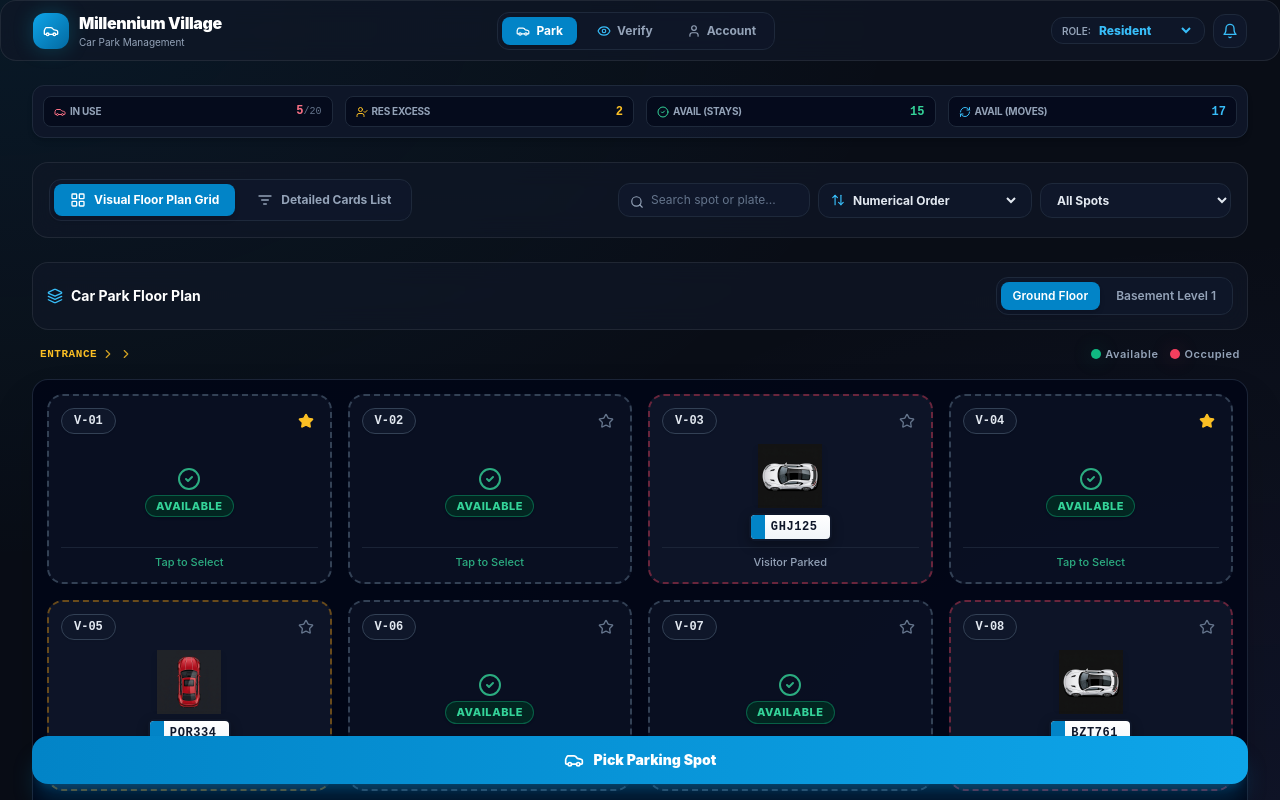
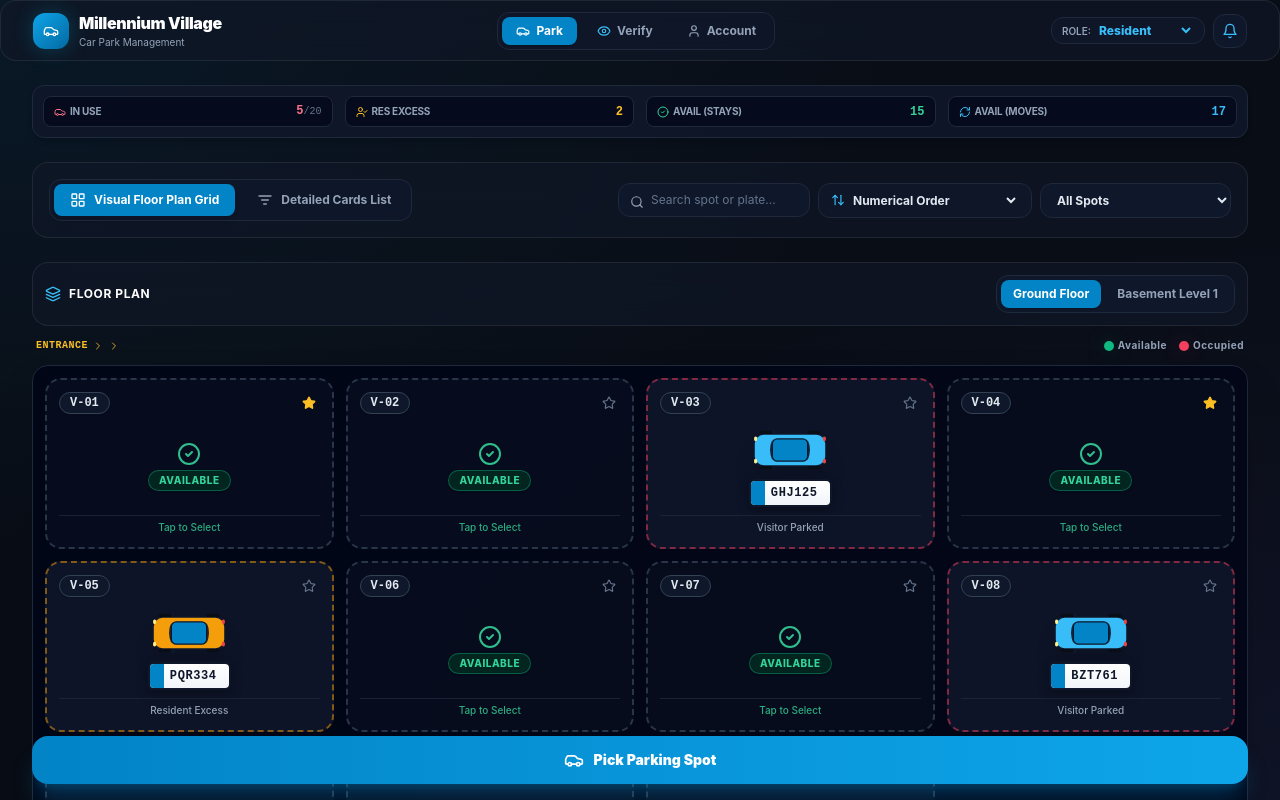
Before and after one commit to ajwilsonnz-openclaw/Parking, a Next.js app: page / in a window 1280 px wide. Shown: the top 800 px of the page. Built offline with nearby package versions, Linux system fonts and the light colour scheme.

Commit message:
Redesign top-down car graphics for high-precision vehicle rendering

```diff
--- a/package.json
+++ b/package.json
@@ -26,6 +26,7 @@
     "@types/react-dom": "^18.3.1",
     "autoprefixer": "^10.4.20",
     "postcss": "^8.4.47",
+    "puppeteer-core": "^25.5.0",
     "tailwindcss": "^3.4.14",
     "typescript": "^5.6.3"
   }
--- a/src/components/parking/VisualSpotMap.tsx
+++ b/src/components/parking/VisualSpotMap.tsx
@@ -24,15 +24,15 @@ export const VisualSpotMap: React.FC<VisualSpotMapProps> = ({ onSelectSpot }) =>
   };
 
   return (
-    <div className="w-full space-y-4">
-      {/* Floor / Area Selector Pills */}
-      <div className="glass-panel p-3.5 flex items-center justify-between gap-3">
+    <div className="w-full space-y-3">
+      {/* Floor / Area Selection Pills */}
+      <div className="glass-panel p-3 flex items-center justify-between gap-3">
         <div className="flex items-center gap-2">
           <Layers className="w-4 h-4 text-sky-400" />
-          <span className="text-sm font-bold text-white">Car Park Floor Plan</span>
+          <span className="text-xs font-bold text-white uppercase tracking-wider">Floor Plan</span>
         </div>
 
-        <div className="flex items-center gap-1 bg-slate-900/90 p-1 rounded-xl border border-slate-800">
+        <div className="flex items-center gap-1 bg-slate-900 p-1 rounded-xl border border-slate-800">
           {areaList.map((section) => (
             <button
               key={section}
@@ -40,9 +40,9 @@ export const VisualSpotMap: React.FC<VisualSpotMapProps> = ({ onSelectSpot }) =>
                 setSelectedSection(section);
                 setSelectedSpot(null);
               }}
-              className={`px-3 py-1.5 rounded-lg text-xs font-semibold transition-all ${
+              className={`px-3 py-1.5 rounded-lg text-xs font-bold transition-all ${
                 selectedSection === section
-                  ? 'bg-sky-600 text-white shadow-md'
+                  ? 'bg-sky-600 text-white shadow'
                   : 'text-slate-400 hover:text-white'
               }`}
             >
@@ -53,11 +53,11 @@ export const VisualSpotMap: React.FC<VisualSpotMapProps> = ({ onSelectSpot }) =>
       </div>
 
       {/* Entrance Flow Header */}
-      <div className="flex items-center justify-between text-[11px] text-amber-400 font-mono font-semibold uppercase tracking-wider px-2">
+      <div className="flex items-center justify-between text-[10px] text-amber-400 font-mono font-bold uppercase tracking-wider px-1">
         <div className="flex items-center gap-1">
           <span>ENTRANCE</span>
-          <ChevronRight className="w-3.5 h-3.5 animate-pulse text-amber-400" />
-          <ChevronRight className="w-3.5 h-3.5 animate-pulse text-amber-400" />
+          <ChevronRight className="w-3 h-3 animate-pulse" />
+          <ChevronRight className="w-3 h-3 animate-pulse" />
         </div>
         <div className="flex items-center gap-3 text-slate-400 font-sans normal-case">
           <span className="flex items-center gap-1"><span className="w-2.5 h-2.5 rounded-full bg-emerald-500 shadow-glow-emerald"></span> Available</span>
@@ -65,8 +65,8 @@ export const VisualSpotMap: React.FC<VisualSpotMapProps> = ({ onSelectSpot }) =>
         </div>
       </div>
 
-      {/* High-End Visual Parking Bay Grid */}
-      <div className="grid grid-cols-2 sm:grid-cols-3 md:grid-cols-4 gap-3 md:gap-4 p-3.5 bg-slate-950/90 rounded-2xl border border-slate-800/90 shadow-2xl">
+      {/* Modern High-Precision Car Park Grid */}
+      <div className="grid grid-cols-2 sm:grid-cols-3 md:grid-cols-4 gap-3 p-3 bg-slate-950/95 rounded-2xl border border-slate-800 shadow-2xl">
         {filteredSpots.map((spot) => {
           const session = getSpotSession(spot.id);
           const isFav = favourites.includes(spot.spot_number);
@@ -80,18 +80,18 @@ export const VisualSpotMap: React.FC<VisualSpotMapProps> = ({ onSelectSpot }) =>
               onClick={() => setSelectedSpot(spot)}
               className={`relative rounded-2xl p-3 border-2 transition-all duration-300 flex flex-col justify-between min-h-[165px] cursor-pointer group ${
                 isSelected
-                  ? 'border-sky-400 bg-sky-950/50 ring-4 ring-sky-500/40 shadow-glow-cyan scale-[1.03]'
+                  ? 'border-sky-400 bg-sky-950/60 ring-4 ring-sky-500/40 shadow-glow-cyan scale-[1.02]'
                   : isOccupied
                   ? isResidentExcess
-                    ? 'border-dashed border-amber-500/40 bg-slate-900/90 hover:border-amber-400'
-                    : 'border-dashed border-rose-500/40 bg-slate-900/90 hover:border-rose-400'
-                  : 'border-dashed border-slate-700 bg-slate-900/60 hover:border-emerald-500/60 hover:bg-slate-900/90'
+                    ? 'border-dashed border-amber-500/50 bg-slate-900/90 hover:border-amber-400'
+                    : 'border-dashed border-rose-500/50 bg-slate-900/90 hover:border-rose-400'
+                  : 'border-dashed border-slate-700/80 bg-slate-900/40 hover:border-emerald-500/60 hover:bg-slate-900/80'
               }`}
             >
               {/* Parking Bay Header: Spot Badge & Favourite Star */}
               <div className="flex items-center justify-between mb-1">
                 <span
-                  className={`px-3 py-1 rounded-full text-xs font-mono font-extrabold shadow-sm ${
+                  className={`px-2.5 py-0.5 rounded-full text-xs font-mono font-extrabold shadow-sm ${
                     isSelected
                       ? 'bg-sky-500 text-white'
                       : 'bg-slate-900 text-slate-200 border border-slate-700'
@@ -107,22 +107,57 @@ export const VisualSpotMap: React.FC<VisualSpotMapProps> = ({ onSelectSpot }) =>
                   }}
                   className="p-1 text-slate-500 hover:text-amber-400 transition-colors"
                 >
-                  <Star className={`w-4 h-4 ${isFav ? 'fill-amber-400 text-amber-400' : ''}`} />
+                  <Star className={`w-3.5 h-3.5 ${isFav ? 'fill-amber-400 text-amber-400' : ''}`} />
                 </button>
               </div>
 
-              {/* Parking Bay Center: HD Top-Down Vehicle Asset or Available Tag */}
-              <div className="my-1.5 flex flex-col items-center justify-center relative">
+              {/* Parking Bay Center: Unmistakable Top-Down Sedan Vehicle Graphic */}
+              <div className="my-2 flex flex-col items-center justify-center relative">
                 {isOccupied ? (
                   <div className="flex flex-col items-center group-hover:scale-105 transition-transform">
-                    {/* HD Top-Down Vehicle Image Graphic */}
-                    <div className="w-20 h-16 relative flex items-center justify-center overflow-hidden rounded-lg">
-                      <img
-                        src={isResidentExcess ? '/cars/car_red.jpg' : '/cars/car_white.jpg'}
-                        alt="Parked Vehicle"
-                        className="w-full h-full object-contain drop-shadow-md rounded-lg"
+                    {/* Precision Top-Down Car Graphic with Wheels, Hood, Glass & Lights */}
+                    <svg viewBox="0 0 120 60" className="w-24 h-12 drop-shadow-xl">
+                      {/* Car Body Base */}
+                      <rect
+                        x="15"
+                        y="10"
+                        width="90"
+                        height="40"
+                        rx="12"
+                        fill={isResidentExcess ? '#f59e0b' : '#38bdf8'}
+                        stroke="#0f172a"
+                        strokeWidth="2"
                       />
-                    </div>
+                      {/* Roof / Cabin */}
+                      <rect
+                        x="38"
+                        y="16"
+                        width="44"
+                        height="28"
+                        rx="6"
+                        fill="#0284c7"
+                        stroke="#0f172a"
+                        strokeWidth="1.5"
+                      />
+                      {/* Front Windshield */}
+                      <path d="M 38 17 Q 32 30 38 43 Z" fill="#0f172a" opacity="0.9" />
+                      {/* Rear Windshield */}
+                      <path d="M 82 17 Q 88 30 82 43 Z" fill="#0f172a" opacity="0.9" />
+                      {/* Side Mirrors */}
+                      <rect x="36" y="5" width="6" height="5" rx="2" fill="#0f172a" />
+                      <rect x="36" y="50" width="6" height="5" rx="2" fill="#0f172a" />
+                      {/* Wheels (4 Corners) */}
+                      <rect x="22" y="6" width="16" height="4" rx="1.5" fill="#090d16" />
+                      <rect x="22" y="50" width="16" height="4" rx="1.5" fill="#090d16" />
+                      <rect x="82" y="6" width="16" height="4" rx="1.5" fill="#090d16" />
+                      <rect x="82" y="50" width="16" height="4" rx="1.5" fill="#090d16" />
+                      {/* Bright Headlights */}
+                      <ellipse cx="17" cy="16" rx="2" ry="3" fill="#fef08a" />
+                      <ellipse cx="17" cy="44" rx="2" ry="3" fill="#fef08a" />
+                      {/* Bright Taillights */}
+                      <ellipse cx="103" cy="16" rx="2" ry="3" fill="#ef4444" />
+                      <ellipse cx="103" cy="44" rx="2" ry="3" fill="#ef4444" />
+                    </svg>
 
                     {session?.vehicle_plate && (
                       <div className="mt-1">
@@ -131,9 +166,9 @@ export const VisualSpotMap: React.FC<VisualSpotMapProps> = ({ onSelectSpot }) =>
                     )}
                   </div>
                 ) : (
-                  <div className="flex flex-col items-center py-3 text-emerald-400">
-                    <CheckCircle2 className="w-6 h-6 mb-1 text-emerald-400/80 group-hover:scale-110 transition-transform" />
-                    <span className="text-[11px] font-extrabold tracking-wider uppercase bg-emerald-950/80 px-2.5 py-0.5 rounded-full border border-emerald-500/40 shadow">
+                  <div className="flex flex-col items-center py-2.5 text-emerald-400">
+                    <CheckCircle2 className="w-6 h-6 mb-1 text-emerald-400/90 group-hover:scale-110 transition-transform" />
+                    <span className="text-[10px] font-extrabold tracking-wider uppercase bg-emerald-950/80 px-2.5 py-0.5 rounded-full border border-emerald-500/40 shadow">
                       Available
                     </span>
                   </div>
@@ -141,7 +176,7 @@ export const VisualSpotMap: React.FC<VisualSpotMapProps> = ({ onSelectSpot }) =>
               </div>
 
               {/* Bay Status Footer */}
-              <div className="text-[11px] text-center font-medium border-t border-slate-800/80 pt-1.5 text-slate-400">
+              <div className="text-[10px] text-center font-medium border-t border-slate-800/80 pt-1 text-slate-400">
                 {isSelected ? (
                   <span className="text-sky-400 font-bold">Selected Spot</span>
                 ) : isOccupied ? (
@@ -155,8 +190,8 @@ export const VisualSpotMap: React.FC<VisualSpotMapProps> = ({ onSelectSpot }) =>
         })}
       </div>
 
-      {/* Floating Primary Action Bar */}
-      <div className="sticky bottom-20 md:bottom-4 z-30 pt-2">
+      {/* Floating Action Bar */}
+      <div className="sticky bottom-20 md:bottom-4 z-30 pt-1">
         <button
           onClick={() => {
             if (selectedSpot) {
```
Also changed, not shown: scratch_capture.js (added, +73 -0 lines), 1 other file (tests, documents, lock files or other folders).
